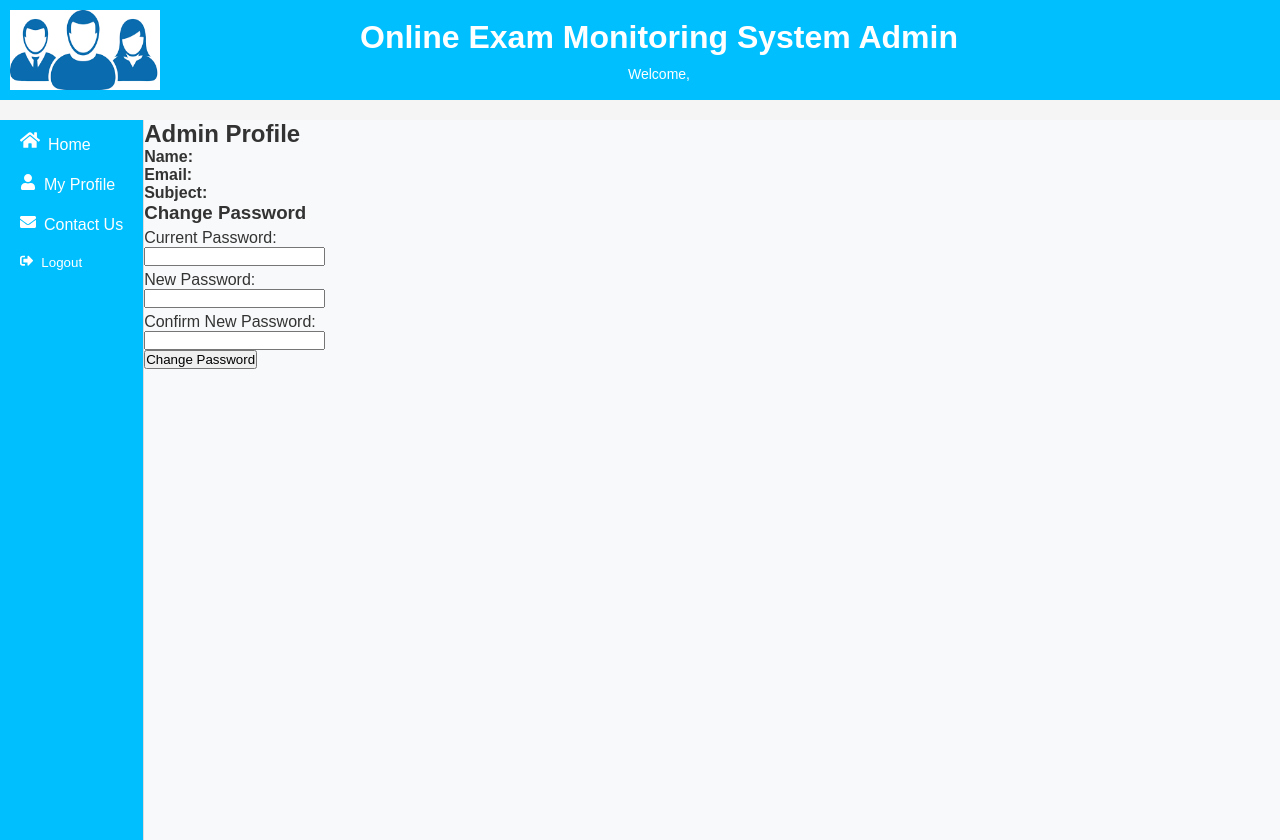
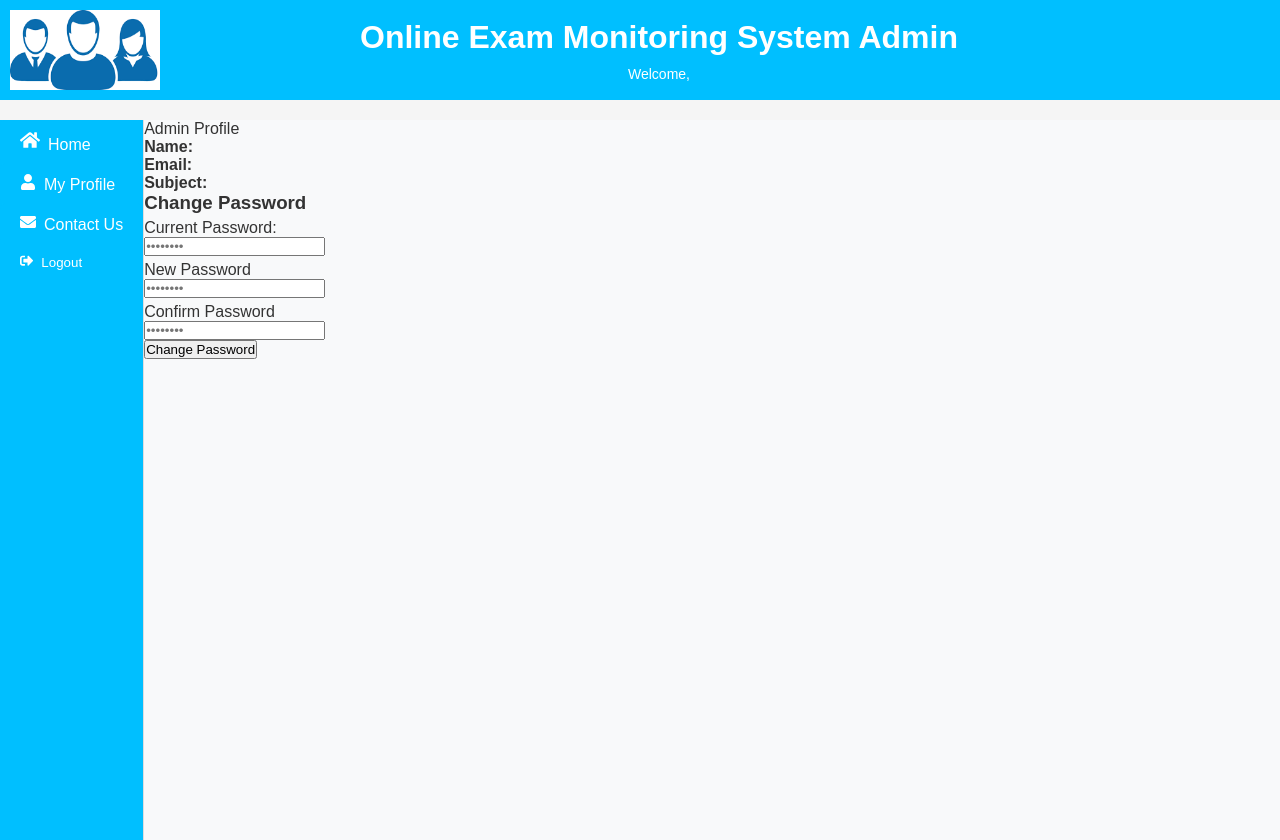
Before and after one commit to avi212003/-Online-Exam-Monitoring-System, a React (Vite) app in the folder admin/frontend/: page /profile in a window 1280 px wide. Built offline with nearby package versions, Linux system fonts and the light colour scheme.

Commit message:
Updated AdminProfile

```diff
--- a/admin/frontend/src/components/AdminProfile.jsx
+++ b/admin/frontend/src/components/AdminProfile.jsx
@@ -49,9 +49,13 @@ const AdminProfile = () => {
 
 
   return (
-    <div className="admin-profile">
-      <h2>Admin Profile</h2>
-      <div className="profile-details">
+    <div className="Admin_container">
+      <div className="Admin_main">
+        <main className="Admin_main-content">
+          <div className="Admin_profile">Admin Profile</div>
+           {/* Personal Information Section */}
+           <section className="Admin_card">
+             <div className="Admin_info-section">
               <p>
                <strong>Name:</strong> {firstname} {lastname}
               </p>
@@ -62,47 +66,56 @@ const AdminProfile = () => {
                <strong>Subject:</strong> {subject}
               </p>
              </div>
+           </section>
 
-      <div className="change-password">
+          {/* Change Password Section */}
+          <section className="change-password-container">
+            <div className="form-wrapper">
+              <div className="form-box">
                 <h3>Change Password</h3>
-        <form onSubmit={handlePasswordChange}>
+                <form onSubmit={handlePasswordChange} className="form">
                   <div className="form-group">
                   <label htmlFor="current-password">Current Password:</label>
                     <input
                      type="password"
                      id="current-password"
+                     placeholder="••••••••"
                      value={currentPassword}
                      onChange={(e) => setCurrentPassword(e.target.value)}
                      required
                    />
-          </div>
-          <div className="form-group">
-            <label htmlFor="new-password">New Password:</label>
+                    <label htmlFor="newPassword">New Password</label>
                     <input
                       type="password"
-              id="new-password"
+                      id="new-Password"
+                      placeholder="••••••••"
+                      required
                       value={newPassword}
                       onChange={(e) => setNewPassword(e.target.value)}
-              required
                     />
                   </div>
                   <div className="form-group">
-            <label htmlFor="confirm-password">Confirm New Password:</label>
+                    <label htmlFor="confirmPassword">Confirm Password</label>
                     <input
                       type="password"
-              id="confirm-password"
+                      id="confirmPassword"
+                      placeholder="••••••••"
+                      required
                       value={confirmPassword}
                       onChange={(e) => setConfirmPassword(e.target.value)}
-              required
                     />
                   </div>
-          <button type="submit" className="btn">
+                  <button type="submit" className="submit-btn">
                    Change Password
                   </button>
                </form>
                {message && <p className="message">{message}</p>}
               </div>
             </div>
+          </section>
+        </main>
+      </div>
+    </div>
   );
 };
 
```
Lines whose indentation alone changed are shown as unchanged.
